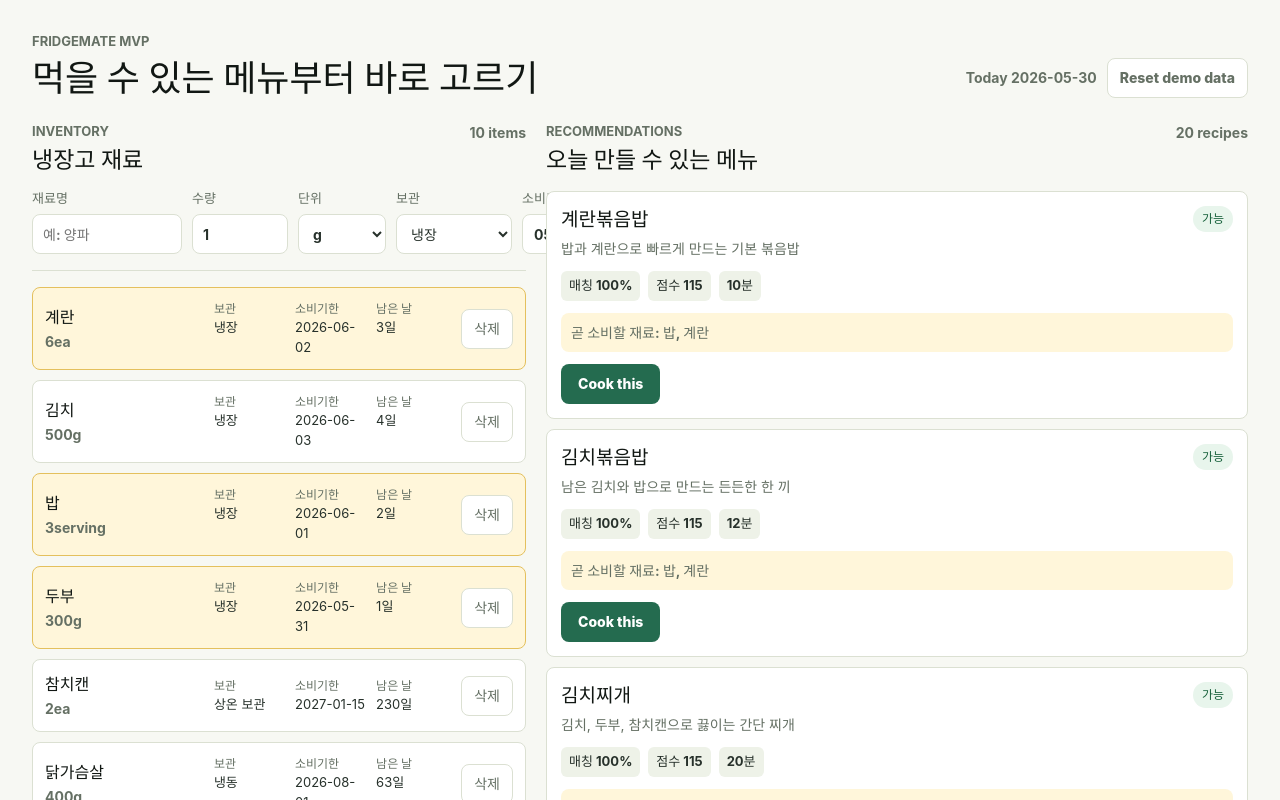
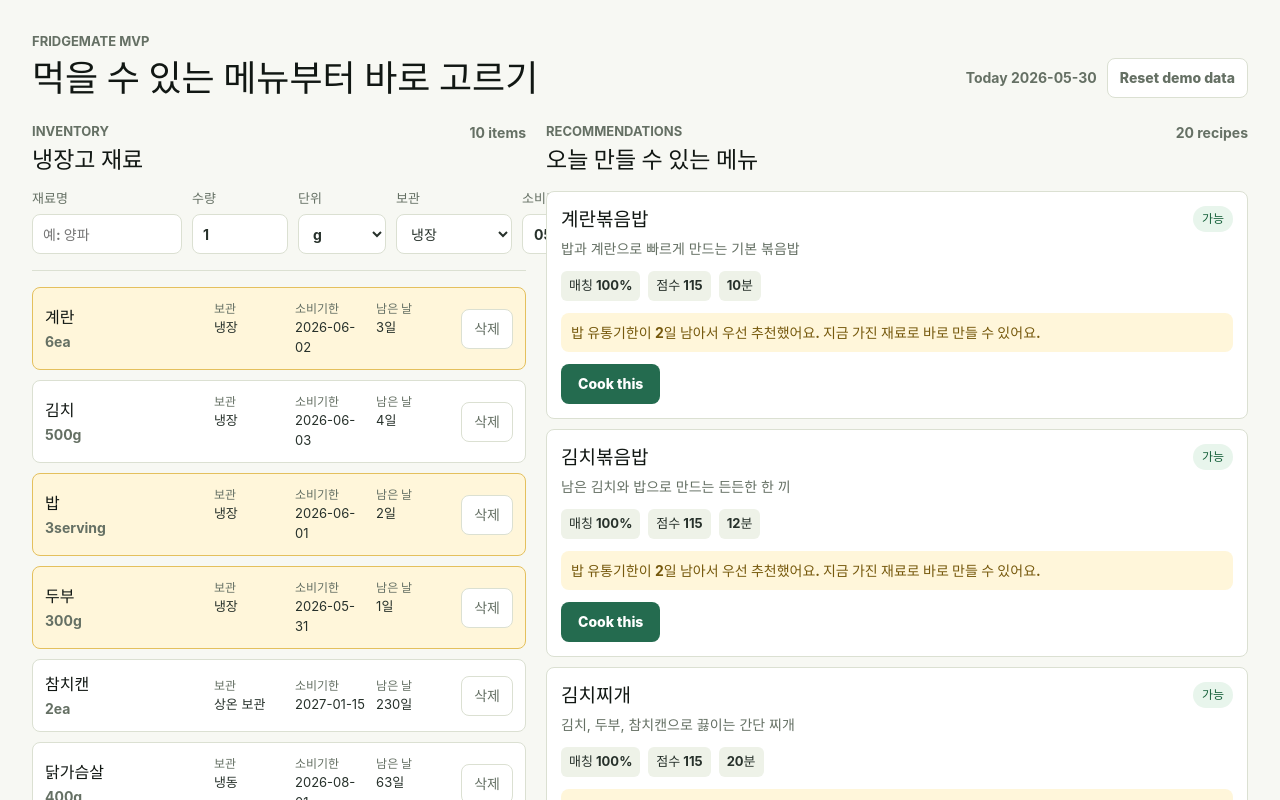
Before and after one commit to seonggwon-park/fridge-mate, a React (Vite) app: page / in a window 1280 px wide. Shown: the top 800 px of the page. Built offline with nearby package versions, Linux system fonts and the light colour scheme.

Commit message:
Add deterministic recommendation explanations

```diff
--- a/src/App.css
+++ b/src/App.css
@@ -282,6 +282,19 @@ button {
   font-weight: 700;
 }
 
+.recommendation-explanation {
+  padding: 9px 10px;
+  border-radius: 8px;
+  background: var(--soft);
+  color: var(--text);
+  font-weight: 700;
+}
+
+.recommendation-explanation.urgency-note {
+  background: var(--warning-bg);
+  color: var(--warning-text);
+}
+
 .missing-ingredients {
   display: grid;
   gap: 6px;
--- a/src/components/RecipeRecommendations.tsx
+++ b/src/components/RecipeRecommendations.tsx
@@ -42,12 +42,13 @@ export function RecipeRecommendations({
               <span>{recommendation.recipe.cookTimeMinutes}분</span>
             </div>
 
-            {recommendation.expiryUrgency > 0 ? (
-              <p className="urgency-note">
-                곧 소비할 재료:{" "}
-                {recommendation.usedExpiringIngredientNames.join(", ")}
-              </p>
-            ) : null}
+            <p
+              className={`recommendation-explanation ${
+                recommendation.expiryUrgency > 0 ? "urgency-note" : ""
+              }`}
+            >
+              {recommendation.explanation}
+            </p>
 
             {recommendation.missingIngredients.length > 0 ? (
               <div className="missing-ingredients">
--- a/src/domain/recipeScoring.ts
+++ b/src/domain/recipeScoring.ts
@@ -19,6 +19,12 @@ interface IngredientAvailability {
 interface ExpiryUrgencyResult {
   expiryUrgency: number;
   usedExpiringIngredientNames: string[];
+  mostUrgentIngredient: ExpiringIngredientUsage | null;
+}
+
+interface ExpiringIngredientUsage {
+  name: string;
+  daysUntilExpiry: number;
 }
 
 export function recommendRecipes(
@@ -89,6 +95,11 @@ export function scoreRecipe(
     score,
     matchRate,
     expiryUrgency: expiryUrgencyResult.expiryUrgency,
+    explanation: buildRecommendationExplanation(
+      canCook,
+      missingIngredients,
+      expiryUrgencyResult.mostUrgentIngredient,
+    ),
     missingIngredients,
     usedExpiringIngredientNames:
       expiryUrgencyResult.usedExpiringIngredientNames,
@@ -182,14 +193,14 @@ function calculateExpiryUrgency(
   today: string | Date,
 ): ExpiryUrgencyResult {
   const todayDay = toUtcDay(today);
-  const expiringIngredientNames = new Set<string>();
+  const expiringIngredientUsages: ExpiringIngredientUsage[] = [];
   let expiryUrgency = 0;
 
   for (const requiredIngredient of recipe.ingredients) {
     const normalizedRequiredName = normalizeIngredientName(
       requiredIngredient.name,
     );
-    let highestIngredientUrgency = 0;
+    let closestDaysUntilExpiry: number | null = null;
 
     for (const ingredient of inventory) {
       const isSameIngredient =
@@ -207,23 +218,79 @@ function calculateExpiryUrgency(
         daysUntilExpiry >= 0 &&
         daysUntilExpiry <= expiryUrgencyWindowDays
       ) {
-        highestIngredientUrgency = Math.max(
-          highestIngredientUrgency,
-          expiryUrgencyWindowDays - daysUntilExpiry + 1,
+        closestDaysUntilExpiry = Math.min(
+          closestDaysUntilExpiry ?? daysUntilExpiry,
+          daysUntilExpiry,
         );
       }
     }
 
-    if (highestIngredientUrgency > 0) {
-      expiryUrgency += highestIngredientUrgency;
-      expiringIngredientNames.add(requiredIngredient.name);
+    if (closestDaysUntilExpiry !== null) {
+      expiryUrgency +=
+        expiryUrgencyWindowDays - closestDaysUntilExpiry + 1;
+      expiringIngredientUsages.push({
+        name: requiredIngredient.name,
+        daysUntilExpiry: closestDaysUntilExpiry,
+      });
     }
   }
 
+  expiringIngredientUsages.sort(
+    (left, right) =>
+      left.daysUntilExpiry - right.daysUntilExpiry ||
+      left.name.localeCompare(right.name, "ko-KR"),
+  );
+
   return {
     expiryUrgency,
-    usedExpiringIngredientNames: [...expiringIngredientNames],
+    usedExpiringIngredientNames: expiringIngredientUsages.map(
+      (ingredient) => ingredient.name,
+    ),
+    mostUrgentIngredient: expiringIngredientUsages[0] ?? null,
   };
+}
+
+function buildRecommendationExplanation(
+  canCook: boolean,
+  missingIngredients: MissingIngredient[],
+  mostUrgentIngredient: ExpiringIngredientUsage | null,
+): string {
+  const explanationParts: string[] = [];
+
+  if (mostUrgentIngredient) {
+    explanationParts.push(
+      `${mostUrgentIngredient.name} 유통기한이 ${formatDaysUntilExpiry(
+        mostUrgentIngredient.daysUntilExpiry,
+      )} 우선 추천했어요.`,
+    );
+  }
+
+  if (canCook) {
+    explanationParts.push("지금 가진 재료로 바로 만들 수 있어요.");
+  } else if (missingIngredients.length === 1) {
+    explanationParts.push(
+      `${missingIngredients[0].name}만 있으면 만들 수 있어요.`,
+    );
+  } else {
+    const visibleIngredientNames = missingIngredients
+      .slice(0, 2)
+      .map((ingredient) => ingredient.name)
+      .join(", ");
+
+    explanationParts.push(
+      `${visibleIngredientNames} 등 ${missingIngredients.length}개 재료가 부족해요.`,
+    );
+  }
+
+  return explanationParts.join(" ");
+}
+
+function formatDaysUntilExpiry(daysUntilExpiry: number): string {
+  if (daysUntilExpiry === 0) {
+    return "오늘까지라서";
+  }
+
+  return `${daysUntilExpiry}일 남아서`;
 }
 
 function normalizeIngredientName(name: string): string {
--- a/src/domain/types.ts
+++ b/src/domain/types.ts
@@ -60,6 +60,7 @@ export interface RecommendationResult {
   score: number;
   matchRate: number;
   expiryUrgency: number;
+  explanation: string;
   missingIngredients: MissingIngredient[];
   usedExpiringIngredientNames: string[];
   scoreBreakdown: ScoreBreakdown;
```
